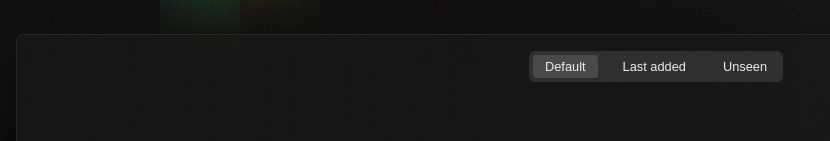
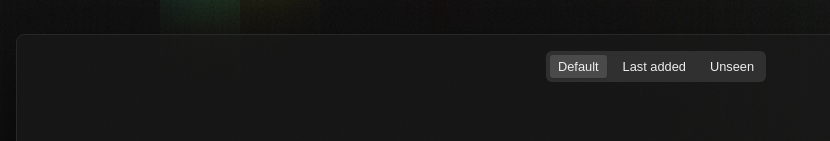
Before and after one commit to danilowoz/todo-movie, a SvelteKit app: page / in a window 1280 px wide. Shown: the part 336-477 px from the top of the page, without its empty margins (0-830 px from the left). Built offline with nearby package versions, Linux system fonts and the light colour scheme; a web font is replaced by a local one.

Commit message:
Update tabs.css and vars.css

```diff
--- a/src/components/tabs.css
+++ b/src/components/tabs.css
@@ -3,24 +3,24 @@
   border-radius: 6px;
   background: var(--gray-4);
 
-  padding: 4px;
+  padding: var(--space-1);
+  gap: var(--space-2);
+
   justify-content: center;
   align-items: center;
-  gap: 13px;
+
 }
 
 .app-nav_item {
   background: none;
   border: 0;
+  cursor: pointer;
 
   border-radius: 3px;
-
   color: var(--gray-12);
   font-size: var(--size-small);
 
-  padding: 4px 12px;
-  gap: 120px;
-  cursor: pointer;
+  padding: var(--space-1) var(--space-2);
 }
 
 .app-nav_item--active {
--- a/src/routes/vars.css
+++ b/src/routes/vars.css
@@ -31,4 +31,9 @@
   /* Layout */
   --header-height: 370px;
   --container-width: 1280px;
+
+  /* space */
+  --space-1: calc(1rem / 4);
+  --space-2: calc(1rem / 2);
+  --space-3: 1rem;
 }
```
